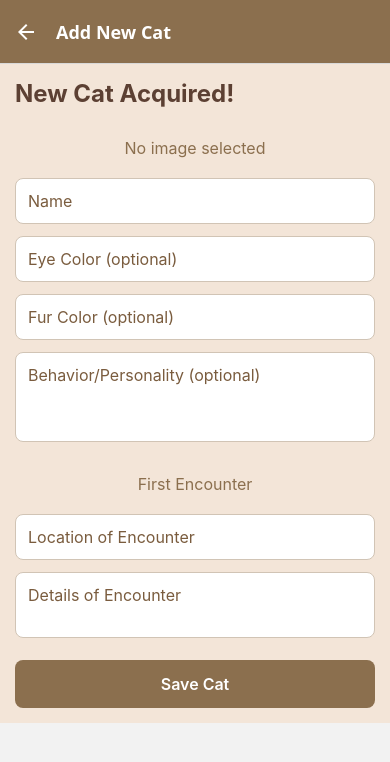
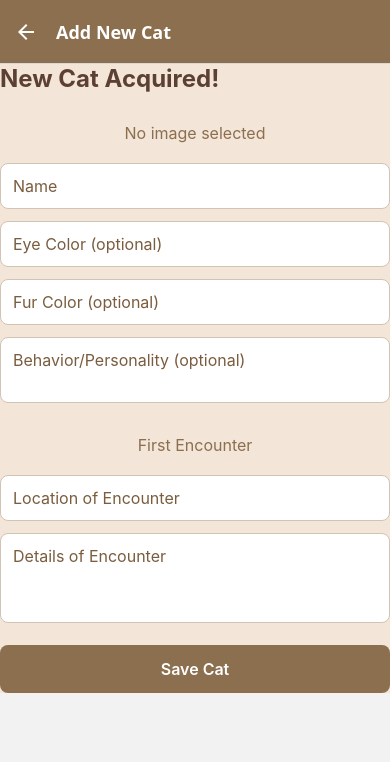
Before and after one commit to aerxxn/Posa, a React Native app: screen /AddCat in a window 390 px wide. Shown: the top 762 px of the page. Built offline with nearby package versions, Linux system fonts and the light colour scheme.

Commit message:
fixed the logic error in encounter display

```diff
--- a/components/EncounterCard.js
+++ b/components/EncounterCard.js
@@ -17,7 +17,7 @@ import styles, { colors } from "../styles";
 import { useCats } from "../CatContext";
 import { Ionicons } from "@expo/vector-icons";
 
-export default function EncounterCard({ encounter, catId, onLongPress, encounterIndex }) {
+export default function EncounterCard({ encounter, catId, onLongPress, encounterId, totalEncounters, displayIndex }) {
   const { deleteEncounter, updateEncounter } = useCats();
   const [isExpanded, setIsExpanded] = useState(false);
   const [editModalVisible, setEditModalVisible] = useState(false);
@@ -28,7 +28,7 @@ export default function EncounterCard({ encounter, catId, onLongPress, encounter
   const handleDelete = () => {
     Alert.alert("Delete Encounter", "Are you sure you want to delete this encounter?", [
       { text: "Cancel", style: "cancel" },
-      { text: "Delete", onPress: () => deleteEncounter(catId, encounterIndex), style: "destructive" },
+      { text: "Delete", onPress: () => deleteEncounter(catId, encounterId), style: "destructive" },
     ]);
   };
 
@@ -44,7 +44,7 @@ export default function EncounterCard({ encounter, catId, onLongPress, encounter
       Alert.alert("Missing Photo", "Please select a photo for the encounter.");
       return;
     }
-    updateEncounter(catId, encounterIndex, {
+    updateEncounter(catId, encounterId, {
       ...encounter,
       photo: editPhoto,
       location: editLocation,
@@ -67,6 +67,8 @@ export default function EncounterCard({ encounter, catId, onLongPress, encounter
       Alert.alert("Error", "Failed to open image picker.");
     }
   };
+
+  const encounterNumber = totalEncounters - displayIndex;
 
   return (
     <>
@@ -94,7 +96,7 @@ export default function EncounterCard({ encounter, catId, onLongPress, encounter
                   marginBottom: 2,
                 }}
               >
-                {`Encounter #${(encounterIndex ?? 0) + 1}`}
+                {`Encounter #${encounterNumber ?? 0}`}
               </Text>
               <Text
                 style={[styles.encounterDate, { textAlign: "center", width: "100%" }]}
--- a/screens/AddCatScreen.js
+++ b/screens/AddCatScreen.js
@@ -39,6 +39,7 @@ export default function AddCatScreen({ navigation, route }) {
       imageUri,
       encounters: [
         {
+          id: Date.now(), // Unique ID for the encounter
           date: new Date().toLocaleDateString(),
           location: location || "Unknown",
           details: details || "No details provided",
@@ -54,9 +55,11 @@ export default function AddCatScreen({ navigation, route }) {
     <KeyboardAvoidingView
       style={{ flex: 1 }}
       behavior={Platform.OS === "ios" ? "padding" : "height"}
+      keyboardVerticalOffset={Platform.OS === "ios" ? 100 : 0} // Adjust this offset if the view is too low or high
+
     >
-      <ScrollView contentContainerStyle={styles.scrollContainer}>
-        <View style={styles.container}>
+      <ScrollView contentContainerStyle={[styles.scrollContainer]}>
+        <View>
           <Text style={styles.title}>New Cat Acquired!</Text>
 
           {/* Display chosen image */}
@@ -98,7 +101,7 @@ export default function AddCatScreen({ navigation, route }) {
             onChangeText={setColor}
           />
           <TextInput
-            style={[styles.input, styles.inputMultiline]}
+            style={[styles.input]}
             placeholder="Behavior/Personality (optional)"
             placeholderTextColor="#7A5C3E"
             value={behavior}
@@ -115,7 +118,7 @@ export default function AddCatScreen({ navigation, route }) {
             onChangeText={setLocation}
           />
           <TextInput
-            style={[styles.input, styles.detailsInput]}
+            style={[styles.input, styles.detailsInput, styles.inputMultiline]}
             placeholder="Details of Encounter"
             placeholderTextColor="#7A5C3E"
             value={details}
--- a/screens/AddEncounterScreen.js
+++ b/screens/AddEncounterScreen.js
@@ -81,6 +81,7 @@ export default function AddEncounterScreen({ navigation, route }) {
     }
 
     const newEncounter = {
+      id: Date.now(), // Unique ID for the encounter
       date: new Date().toLocaleDateString(),
       location: location || "Unknown",
       details: details || "No details provided",
--- a/screens/CatDetailScreen.js
+++ b/screens/CatDetailScreen.js
@@ -151,7 +151,7 @@ export default function CatDetailScreen({ route, navigation }) {
           height: 250,
           borderRadius: 30,
           alignSelf: "center",
-          marginBottom: 20,
+          marginBottom: 10,
           resizeMode: "cover",
         }}
       />
@@ -181,7 +181,7 @@ export default function CatDetailScreen({ route, navigation }) {
         </Text>
       </View>
 
-      <View style={styles.encounterHeader}>
+      <View>
         <Text style={styles.sectionTitle}>Encounters</Text>
       </View>
     </View>
@@ -191,12 +191,13 @@ export default function CatDetailScreen({ route, navigation }) {
     <View style={styles.container}>
       <FlatList
         data={[...(cat.encounters || [])].slice().reverse()}
-        keyExtractor={(item, index) => index.toString()}
-        renderItem={({ item, index }) => (
+        keyExtractor={(item, index) => item.id?.toString() || index.toString()}        renderItem={({ item, index }) => (
           <EncounterCard
             encounter={item}
             catId={cat.id}
-            encounterIndex={(cat.encounters?.length ?? 0) - index - 1}
+            encounterId={item.id}
+            totalEncounters={cat.encounters?.length ?? 0}
+            displayIndex={index}
             onLongPress={() => {
               setCurrentImageUri(item.photo);
               setModalVisible(true);
--- a/styles.js
+++ b/styles.js
@@ -1,7 +1,5 @@
 // styles.js
 import { StyleSheet, Dimensions } from "react-native";
-import { scale, verticalScale, moderateScale } from "react-native-size-matters";
-
 const { width } = Dimensions.get("window");
 const cardWidth = (width - 48) / 2; // (Screen width - padding) / 2
 
@@ -27,7 +25,7 @@ export default StyleSheet.create({
     padding: 15,
   },
   scrollContainer: {
-    paddingBottom: 100,
+    backgroundColor: colors.background
   },
 
   // ===== TYPOGRAPHY =====
@@ -152,7 +150,7 @@ export default StyleSheet.create({
     resizeMode: "cover",
   },
   detailTitle: {
-    fontSize: 28,
+    fontSize: 35,
     fontWeight: "bold",
     color: colors.text,
 
@@ -163,10 +161,11 @@ export default StyleSheet.create({
     marginBottom: 5,
   },
   sectionTitle: {
-    fontSize: 20,
+    alignSelf: "center",
+    fontSize: 25,
     fontWeight: "bold",
     color: colors.text,
-    marginTop: 20,
+    marginTop: 10,
     marginBottom: 10,
   },
 
```
